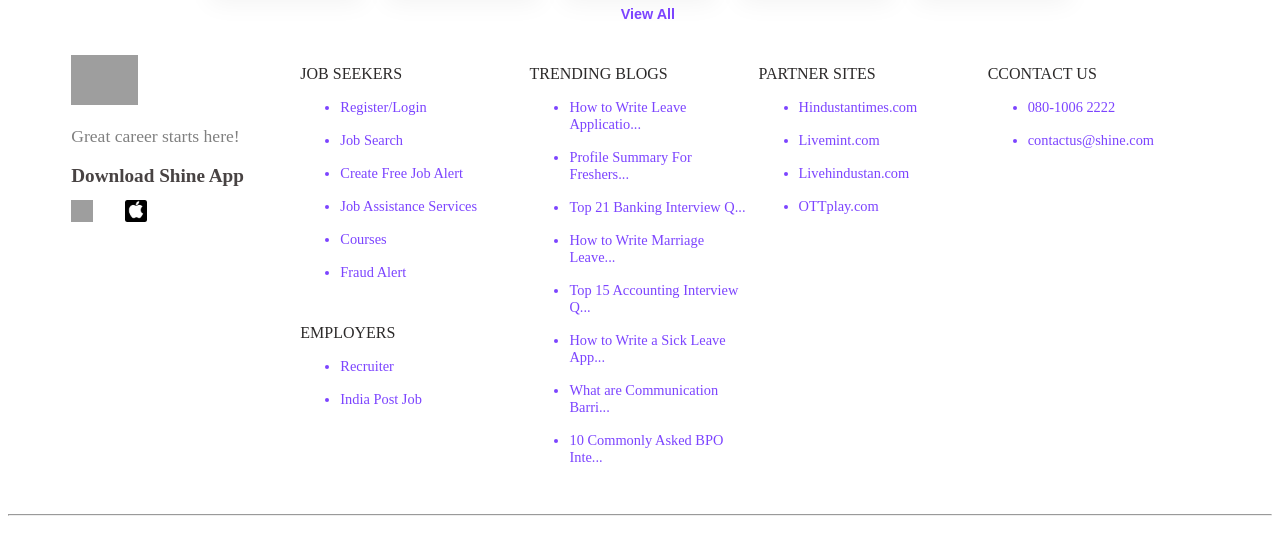
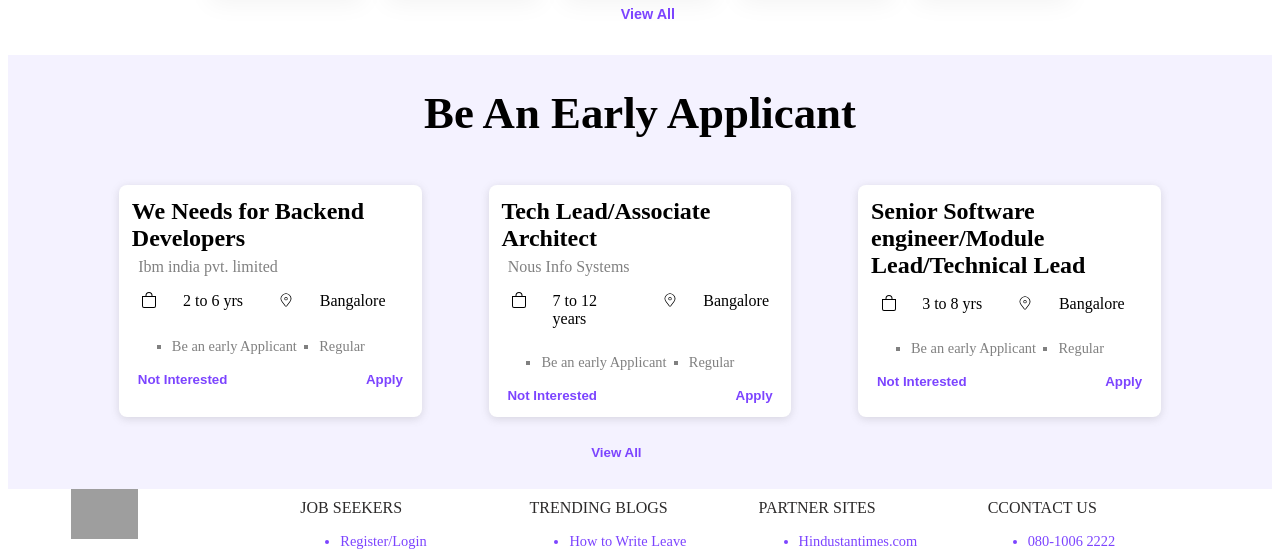
Before and after one commit to Vijendra2244/Shine.com, a React (Vite) app in the folder Shine_Clone/: page / in a window 1280 px wide. Shown: the part 2441-2992 px from the top of the page. Built offline with nearby package versions, Linux system fonts and the light colour scheme; grey boxes are pictures that could not be loaded.

Commit message:
Added a appluicants components

```diff
--- a/Shine_Clone/src/App.jsx
+++ b/Shine_Clone/src/App.jsx
@@ -1,3 +1,4 @@
+import Applicants from "./Components/Applicants/Applicants";
 import Comapny from "./Components/CompanyCool/Comapny";
 import CopyRight from "./Components/Copyright/CopyRight";
 import Footer from "./Components/Footer/Footer";
@@ -15,6 +16,7 @@ function App() {
       <Navigation />
       <Swiper />
       <Comapny />
+      <Applicants/>
       <Footer />
       <CopyRight />
     </>
--- /dev/null
+++ b/Shine_Clone/src/Components/Applicants/Applicants.jsx
@@ -0,0 +1,48 @@
+import React from "react";
+import styles from "./Applicants.module.css";
+import Card from "../CardComponents/Card";
+function Applicants() {
+  return (
+    <div className={styles.mainApplicant}>
+      <div>
+        <h1 className={styles.headingOfEarly}>Be An Early Applicant</h1>
+        <div className={styles.cardContainerEarly}>
+          <Card
+            Heading={"We Needs  for Backend Developers"}
+            Company={"Ibm india pvt. limited"}
+            years={"2 to 6 yrs"}
+            location={"Bangalore"}
+            early={"Be an early Applicant"}
+            regular={"Regular"}
+            NotInterested={"Not Interested"}
+            Apply={"Apply"}
+          />
+          <Card
+            Heading={"Tech Lead/Associate Architect"}
+            Company={"Nous Info Systems"}
+            years={"7 to 12 years"}
+            location={"Bangalore"}
+            early={"Be an early Applicant"}
+            regular={"Regular"}
+            NotInterested={"Not Interested"}
+            Apply={"Apply"}
+          />
+          <Card
+            Heading={"Senior Software engineer/Module Lead/Technical Lead"}
+            early={"Be an early Applicant"}
+            regular={"Regular"}
+            years={"3 to 8 yrs"}
+            location={"Bangalore"}
+            NotInterested={"Not Interested"}
+            Apply={"Apply"}
+          />
+        </div>
+        <div className={styles.buttonView}>
+          <button className={styles.viewBtnForEarly}>View All</button>
+        </div>
+      </div>
+    </div>
+  );
+}
+
+export default Applicants;
--- /dev/null
+++ b/Shine_Clone/src/Components/Applicants/Applicants.module.css
@@ -0,0 +1,30 @@
+.mainApplicant {
+  background-color: #f4f2ff;
+  padding: 1rem;
+}
+.headingOfEarly {
+  margin-top: 1rem;
+  text-align: center;
+  font-size: 2.8rem;
+}
+.cardContainerEarly {
+  display: flex;
+  width: 90%;
+  margin: auto;
+  padding: 1rem;
+  justify-content: space-around;
+}
+.buttonView {
+  width: 10%;
+  margin: auto;
+}
+.viewBtnForEarly {
+    cursor: pointer;
+  padding: 0.8rem;
+  border-radius: 8px;
+  color: #7c44ff;
+  border: none;
+  outline: none;
+  background-color: transparent;
+  font-weight: bold;
+}
--- a/Shine_Clone/src/Components/CardComponents/Card.module.css
+++ b/Shine_Clone/src/Components/CardComponents/Card.module.css
@@ -1,7 +1,9 @@
 .mainCardContainer {
   width: 25%;
   padding: 0.8rem;
+  cursor: pointer;
  border-radius: 8px;
+ background-color: white;
   box-shadow: rgba(99, 99, 99, 0.2) 0px 2px 8px 0px;
 }
 .haedingOfCompany {
@@ -47,5 +49,6 @@ gap: 1rem;
  border-radius: 8px;
  font-weight: bold;
  color: #7c44ff;
+ cursor: pointer;
  background-color: transparent;
 }
```
